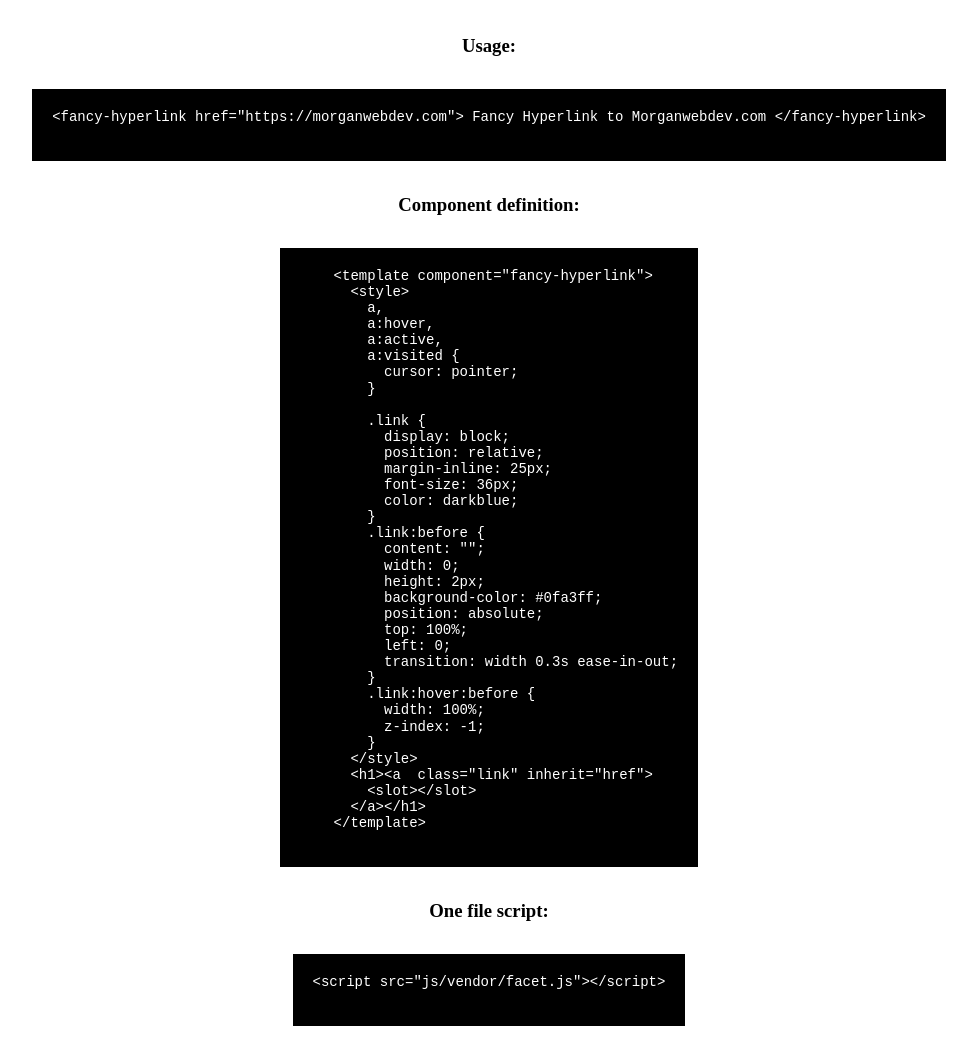
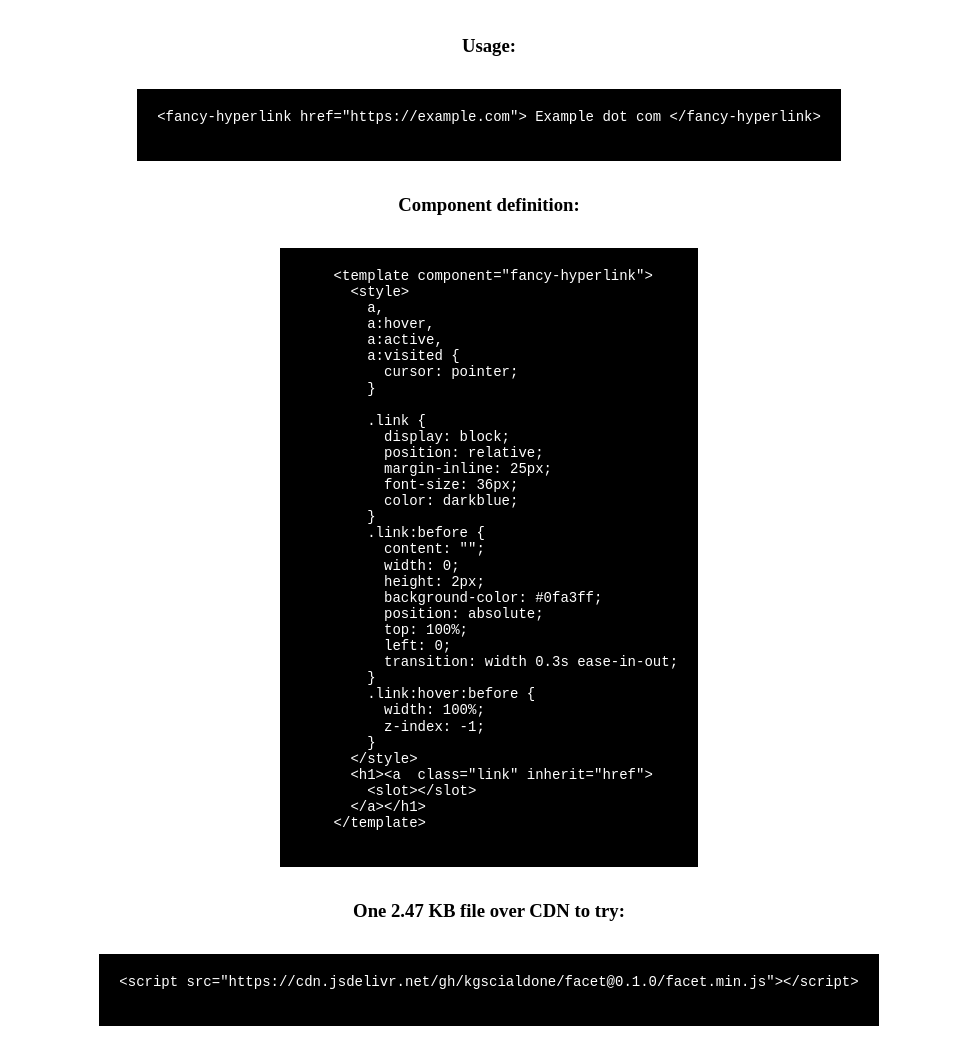
Before and after one commit to airbr/FacetWorkspace, a website built with Parcel: page index.html in a window 1280 px wide. Shown: the part 151-1191 px from the top of the page, without its empty margins (151-1128 px from the left). Built offline with nearby package versions, Linux system fonts and the light colour scheme.

Commit message:
Update with CDN

```diff
--- a/index.html
+++ b/index.html
@@ -101,7 +101,7 @@
 
   <h3> Usage:</h3>
 
-  <code><pre>&ltfancy-hyperlink href="https://morganwebdev.com"&gt Fancy Hyperlink to Morganwebdev.com &lt/fancy-hyperlink&gt
+  <code><pre>&ltfancy-hyperlink href="https://example.com"&gt Example dot com &lt/fancy-hyperlink&gt
   </pre></code>
   <h3>Component definition:</h3>
   <code>
@@ -143,9 +143,9 @@
     &lt/template&gt
   </pre></code>
 
-  <h3>One file script:</h3>
+  <h3>One 2.47 KB file over CDN to try: </h3>
 
-  <code><pre>&ltscript src="js/vendor/facet.js"&gt&lt/script&gt
+  <code><pre>&ltscript src="https://cdn.jsdelivr.net/gh/kgscialdone/facet@0.1.0/facet.min.js"&gt&lt/script&gt
   </pre></code>
   <script src="js/vendor/facet.js"></script>
 </body>
```
